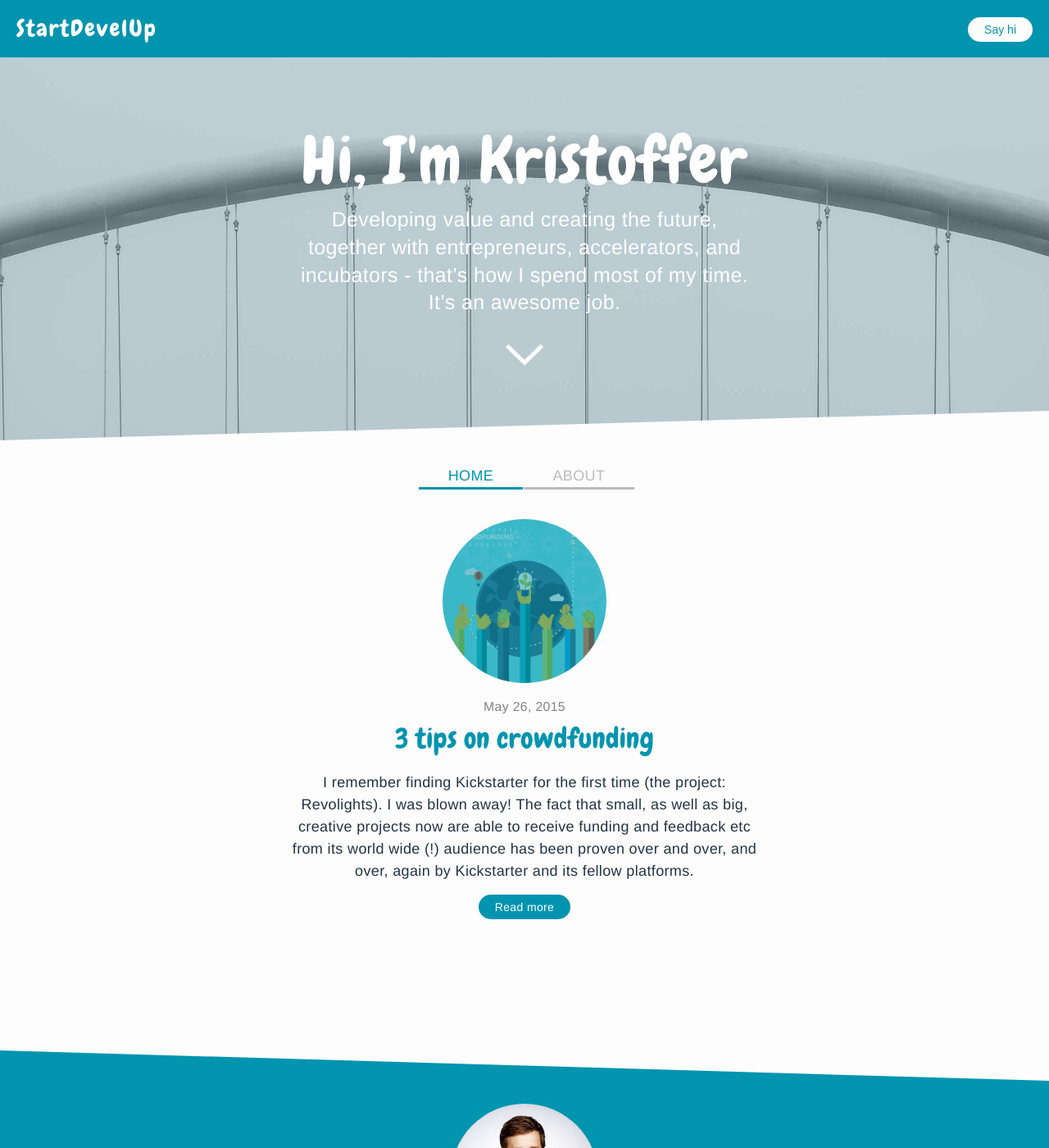
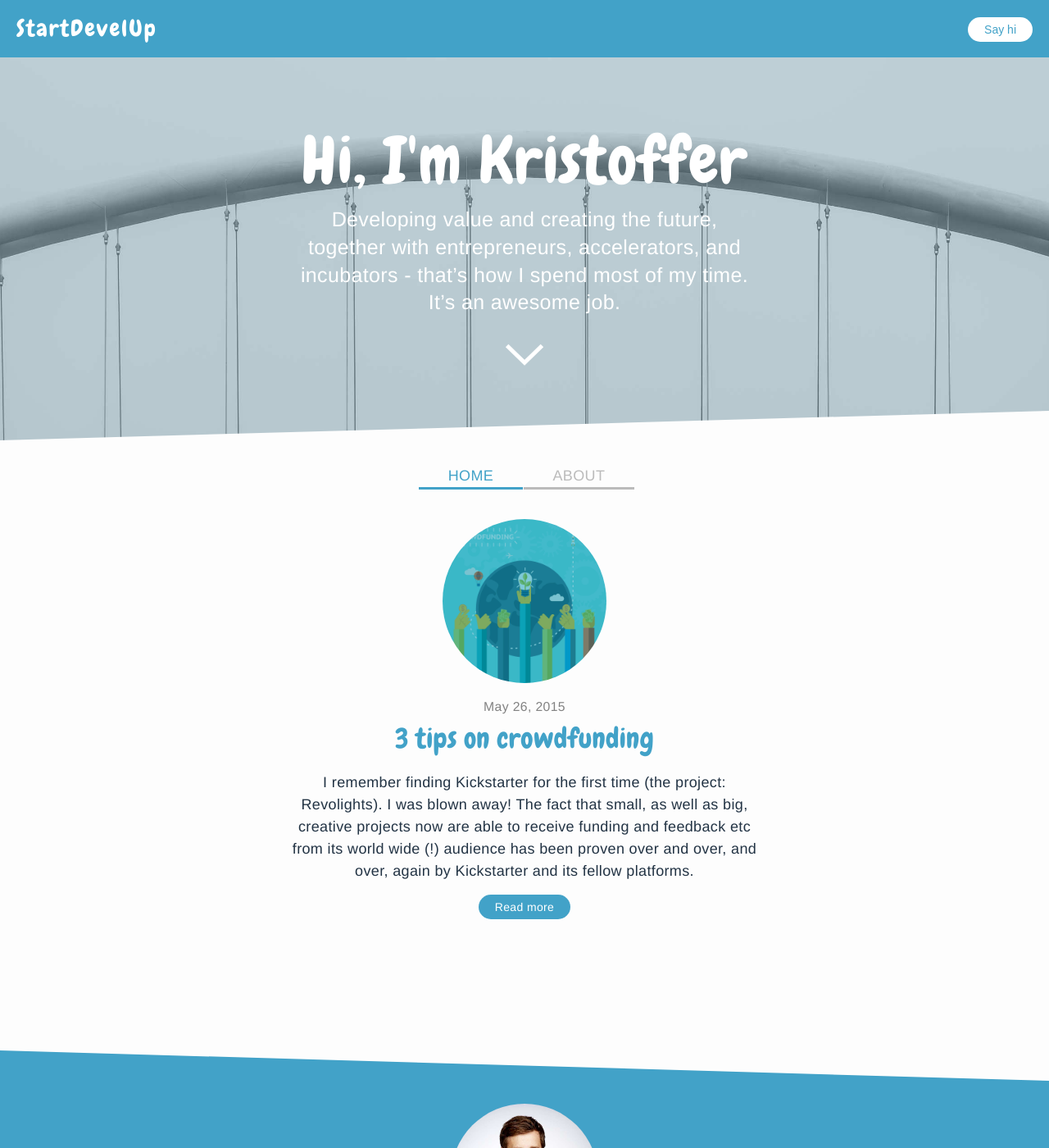
Before and after one commit to thomaswaern/krol, a Jekyll site: the page built from index.html, in a window 1280 px wide and 1400 px high. Shown: the whole window at 82% size. Built offline with Jekyll 4.4.1, drawn with Linux system fonts in a browser that asks for light colours.

Commit message:
Before change

```diff
--- a/_layouts/default.html
+++ b/_layouts/default.html
@@ -6,6 +6,7 @@
   <body>
 
     <div id="fb-root"></div>
+
     <script>(function(d, s, id) {
       var js, fjs = d.getElementsByTagName(s)[0];
       if (d.getElementById(id)) return;
--- a/css/main.scss
+++ b/css/main.scss
@@ -15,7 +15,7 @@ $spacing-unit:     30px;
 
 $text-color:       #223344; //#69c2d8;
 $background-color: #fdfdfd;
-$brand-color:      #0094af;
+$brand-color:      #42A2C8; //#4AB7E2; //#0094af;
 
 $grey-color:       #828282;
 $grey-color-light: lighten($grey-color, 40%);
```
